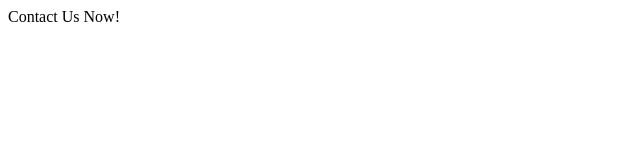
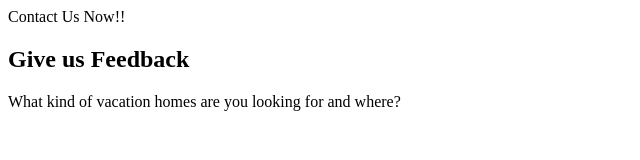
Before and after one commit to wntrch/Real-estate-project, a website: page contactus.html in a window 1280 px wide. Shown: the whole page, without its empty margins (0-640 px from the left). Drawn offline with Linux system fonts and the light colour scheme.

Commit message:
added feedback paragraph

```diff
--- a/contactus.html
+++ b/contactus.html
@@ -7,6 +7,9 @@
     <title>Document</title>
 </head>
 <body>
-    Contact Us Now!
+    Contact Us Now!!
+
+    <h2>Give us Feedback</h2>
+    <p>What kind of vacation homes are you looking for and where?</p>
 </body>
 </html>
```
